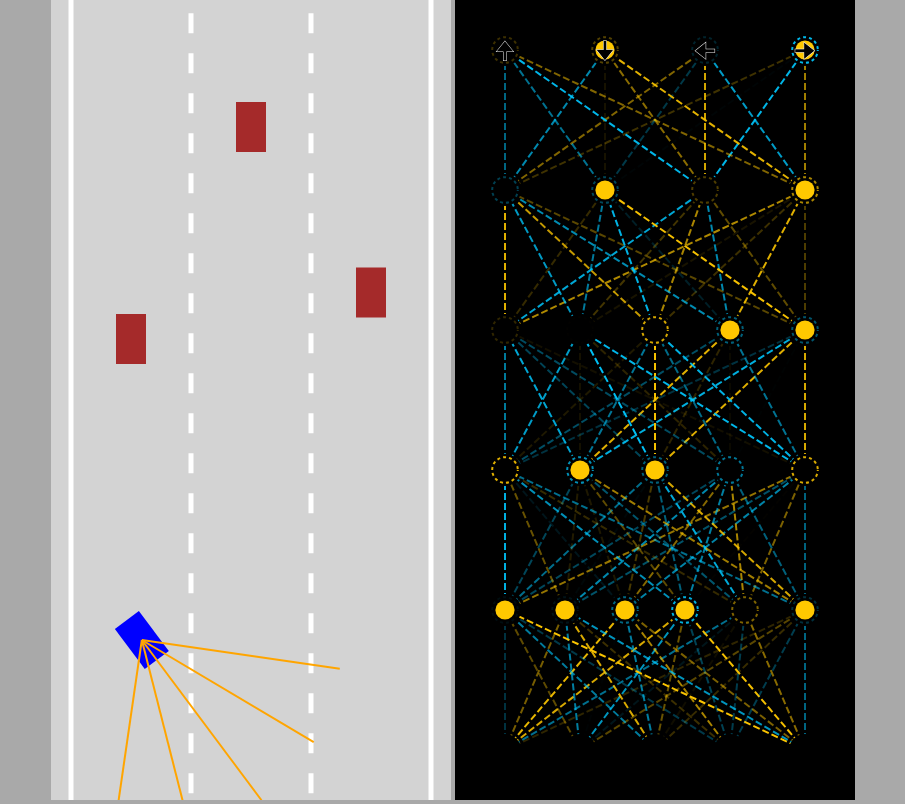
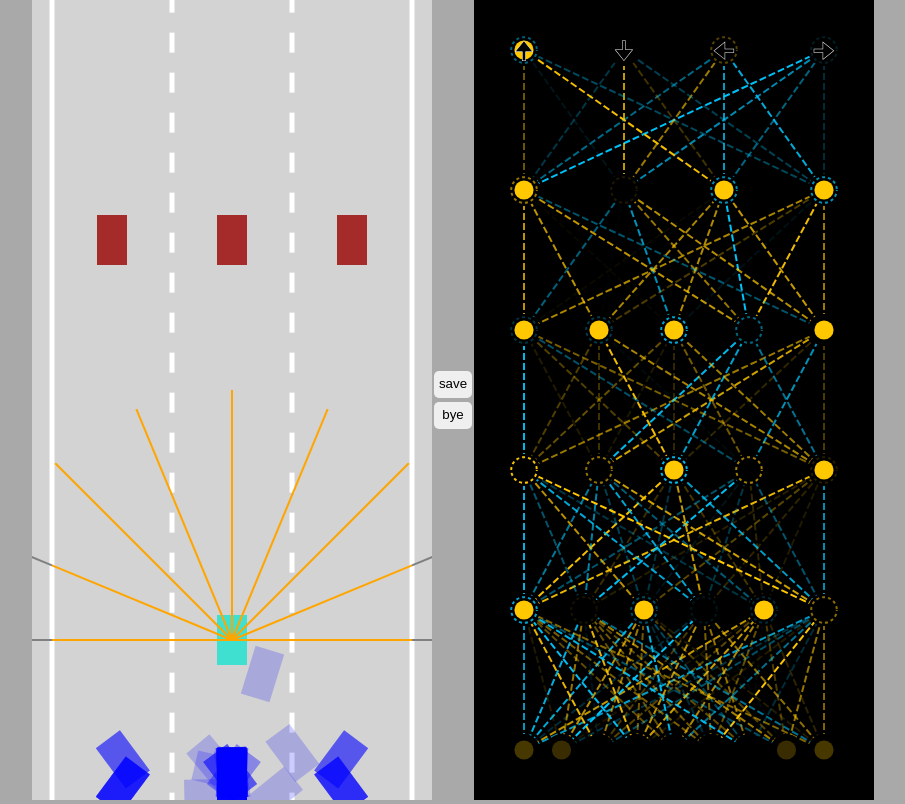
Before and after one commit to LMN1590/Self-Driving-Car, a plain HTML site: page index.html in a window 1280 px wide. Shown: the whole page, without its empty margins (187-1092 px from the left). Drawn offline with Linux system fonts and the light colour scheme; animation ran at ten frames a second.

Commit message:
multi car done

```diff
--- a/car.js
+++ b/car.js
@@ -39,8 +39,6 @@ class Car{
                 this.angle-=0.05;
             }
         }
-        //if(this.speed>this.maxSpeed/2) this.speed=this.maxSpeed/2;
-        //if(this.speed<-this.maxSpeed) this.speed=-this.maxSpeed;
 
         if(Math.abs(this.speed)<this.friction)this.speed=0;
         if(this.speed>0)this.speed-=this.friction;
@@ -81,7 +79,7 @@ class Car{
         }
         for(let i=0;i<traffic.length;i++){
             if(polyIntersect(this.polygon,traffic[i].polygon)){
-                traffic[i].damaged=true;
+                //traffic[i].damaged=true;
                 return true;
             }
         }
@@ -109,9 +107,9 @@ class Car{
         });
         return points;
     }
-    draw(ctx,defaultCol){
+    draw(ctx,defaultCol,sensorsDraw=false){
         if(this.damaged){
-            ctx.fillStyle="red";
+            ctx.fillStyle="gray";
         }
         else{
             ctx.fillStyle=defaultCol;
@@ -122,6 +120,6 @@ class Car{
             ctx.lineTo(this.polygon[i].x,this.polygon[i].y);
         }
         ctx.fill();
-        if(this.sensors) this.sensors.draw(ctx);
+        if(this.sensors && sensorsDraw) this.sensors.draw(ctx);
     }
 }
--- a/index.html
+++ b/index.html
@@ -6,6 +6,10 @@
     </head>
     <body>
         <canvas id="carCanvas"></canvas>
+        <div id="verticalButtons">
+            <button onclick="save()"> save </button>
+            <button onclick="discard()"> bye </button>
+        </div>
         <canvas id="networkCanvas"></canvas>
         <script src="utils.js"></script>
         <script src="network.js"></script>
--- a/main.js
+++ b/main.js
@@ -11,10 +11,30 @@ const road=new Road(carCanvas.width/2,carCanvas.width*0.9,laneCount);
 
 const traffic=[]
 for(let i=0;i<laneCount;i++){
-    traffic.push(new Car(road.getMiddleLane(i),Math.random()*200-400,30,50,"DUMMY",Math.random()*5))
+    traffic.push(new Car(road.getMiddleLane(i),100-400,30,50,"DUMMY",5))
 }
-const car=new Car(road.getMiddleLane(Math.floor(laneCount/2)),0,30,50,"AI",7);
+const cars=generateCars(100);
+let bestCar=cars[0];
+if(localStorage.getItem("bestBrain")){
+    bestCar.brain=JSON.parse(
+        localStorage.getItem("bestBrain")
+    );
+}
 animate()
+
+function save(){
+    localStorage.setItem(
+        "bestBrain",
+        JSON.stringify(bestCar.brain)
+    );
+    console.log("saved");
+    console.log(localStorage.getItem("bestBrain"));
+}
+
+function discard(){
+    localStorage.removeItem("bestBrain");
+    console.log(localStorage.getItem("bestBrain"));
+}
 
 function generateCars(N){
     const cars=[];
@@ -25,28 +45,45 @@ function generateCars(N){
 }
 
 function animate(time){
+    //Update all cars
+    for(let i=0;i<cars.length;i++){
+        cars[i].update(road.border,traffic);
+    }
+    bestCar=cars.find(
+        c=> c.y==Math.min(
+            ...cars.map(c=>c.y)
+        )
+    );
     for(let i=0;i<traffic.length;i++){
         traffic[i].update(road.border,[]);
-        if(Math.abs(traffic[i].y-car.y)>800) {
+        if(Math.abs(traffic[i].y-bestCar.y)>800) {
             traffic.splice(i,1);
-            traffic.splice(i,0,new Car(road.getMiddleLane(i),Math.random()*200-800+car.y,30,50,"DUMMY",Math.random()*5))
+            traffic.splice(i,0,new Car(road.getMiddleLane(i),100-800+bestCar.y,30,50,"DUMMY",5));
         }
 
     }
-    car.update(road.border,traffic);
+    //Setting up Canvas
     carCanvas.height=window.innerHeight;
     networkCanvas.height=window.innerHeight;
     carCtx.save();
-    carCtx.translate(0,-car.y+carCanvas.height*0.8);
+    carCtx.translate(0,-bestCar.y+carCanvas.height*0.8);
 
+    //Drawing all cars
     road.draw(carCtx);
     for(let i=0;i<traffic.length;i++){
         traffic[i].draw(carCtx,"brown");
     }
-    car.draw(carCtx,"blue");
-
+    carCtx.globalAlpha=0.2;
+    for(let i=0;i<cars.length;i++){
+        cars[i].draw(carCtx,"blue");
+    }
+    carCtx.globalAlpha=1;
+    bestCar.draw(carCtx,"turquoise",true);
+    //Resetting
     carCtx.restore();
     networkCtx.lineDashOffset=-time/50;
-    Visualizer.drawNetwork(networkCtx,car.brain);
+
+    //Drawing network
+    Visualizer.drawNetwork(networkCtx,bestCar.brain);
     requestAnimationFrame(animate);
 }
--- a/sensor.js
+++ b/sensor.js
@@ -1,9 +1,9 @@
 class Sensor{
     constructor(car){
         this.car=car;
-        this.rayCount=5;
-        this.rayLength=200;
-        this.raySpread=Math.PI*0.5;
+        this.rayCount=9;
+        this.rayLength=250;
+        this.raySpread=Math.PI;
         this.rays=[];
         this.readings=[];
     }
--- a/style.css
+++ b/style.css
@@ -2,7 +2,23 @@ body{
     margin:0%;
     background: darkgray;
     overflow:hidden;
-    text-align: center;
+    display:flex;
+    justify-content: center;
+    align-items: center;
+}
+#verticalButtons{
+    display:flex;
+    flex-direction: column;
+}
+button{
+    border:none;
+    border-radius: 5px;
+    padding: 5px 5px 7px 5px;
+    margin: 2px;
+    cursor: pointer;
+}
+button:hover{
+    background: blue;
 }
 #networkCanvas{
     background-color: black;
```
